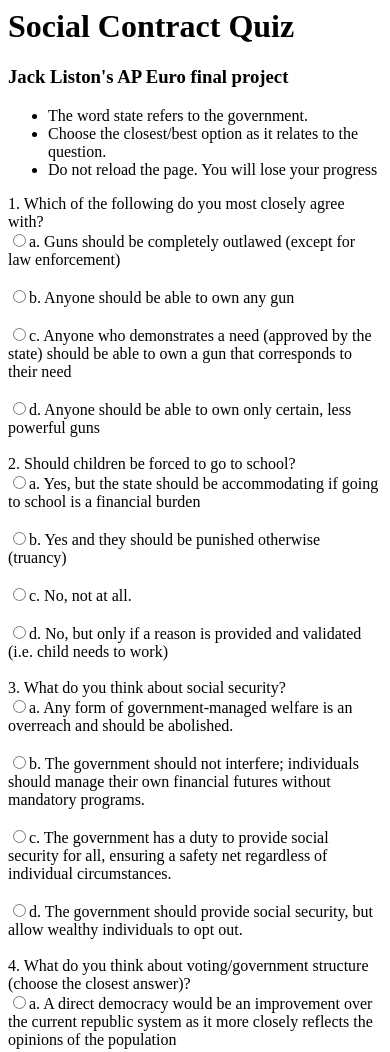
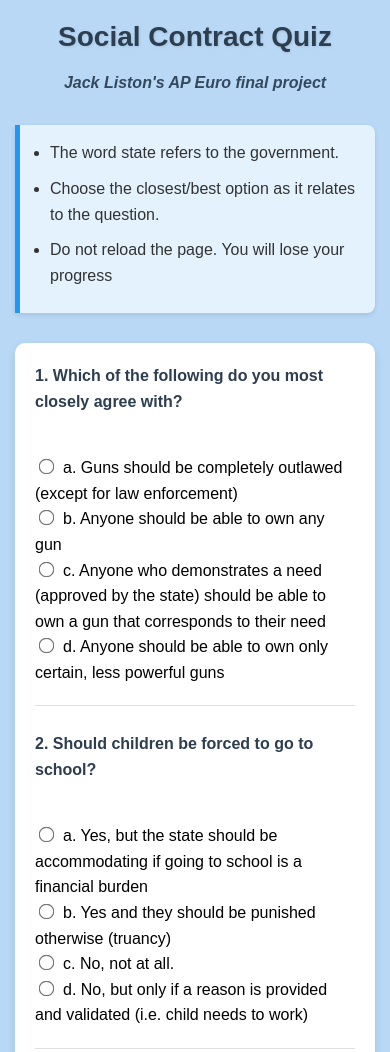
Before and after one commit to jackliston01/socialcontract, a plain HTML site: page quiz.html in a window 390 px wide. Shown: the top 1052 px of the page. Drawn offline with Linux system fonts and the light colour scheme.

Commit message:
added decent styling

```diff
--- a/assets/results.js
+++ b/assets/results.js
@@ -72,4 +72,4 @@ const myChart = new Chart(scchart, {
 });
 
 
-document.getElementById("score").innerHTML=(`Relationship between state and individual (x-axis):${Math.round(authlib*1000)/1000} <br> Human Nature (x-axis):${Math.round(evilgood*1000)/1000} <br> Score are out of 1`)
+document.getElementById("score").innerHTML=(`Relationship between state and individual (x-axis):${Math.round(authlib*1000)/1000} <br> Human Nature (x-axis):${Math.round(evilgood*1000)/1000} <br> Score are out of 1. The more towards the right, the more libertarian. The more towards the top, the more you believe that humans are good and cooperative`)
--- a/assets/style.css
+++ b/assets/style.css
@@ -1,23 +1,154 @@
-#examplegraph{
-    width: 300px;
-    height: 300px;
-}
-a, p{
-font-size: 22px;
-
-}
-#socialcontractheader{
-    padding-top: 75px;
+/* Base styles */
+body {
+    background-color: rgb(184, 216, 246);
+    font-family: 'Arial', sans-serif;
+    max-width: 800px;
+    margin: 0 auto;
+    padding: 20px;
+    line-height: 1.6;
 }
 
-#beginquiz{
-     padding: 12px 24px;
-    background-color: #57c935;
+/* Header styles */
+h1 {
+    color: #2c3e50;
+    text-align: center;
+    margin-bottom: 10px;
+    font-size: 36px;
+    text-shadow: 1px 1px 3px rgba(0, 0, 0, 0.1);
+}
+
+h3 {
+    color: #34495e;
+    text-align: center;
+    margin-top: 0;
+    font-style: italic;
+    margin-bottom: 30px;
+}
+
+/* Instructions list */
+ul {
+    background-color: #e3f2fd;
+    border-left: 5px solid #2196f3;
+    padding: 15px 15px 15px 30px;
+    margin-bottom: 30px;
+    border-radius: 0 8px 8px 0;
+    box-shadow: 0 2px 5px rgba(0, 0, 0, 0.1);
+}
+
+ul li {
+    margin-bottom: 10px;
+    color: #333;
+}
+
+/* Quiz container */
+#quiz {
+    background-color: white;
+    border-radius: 10px;
+    padding: 20px;
+    box-shadow: 0 4px 10px rgba(0, 0, 0, 0.1);
+}
+
+/* Question styling */
+.question {
+    margin-bottom: 25px;
+    padding-bottom: 20px;
+    border-bottom: 1px solid #e0e0e0;
+}
+
+.question:last-child {
+    border-bottom: none;
+}
+
+.question label {
+    display: block;
+    font-weight: bold;
+    font-size: 18px;
+    margin-bottom: 15px;
+    color: #2c3e50;
+}
+
+/* Radio button styling */
+input[type="radio"] {
+    margin-right: 10px;
+    transform: scale(1.2);
+    cursor: pointer;
+}
+
+/* Answer options */
+.question input[type="radio"] + br + br {
+    display: none;
+}
+
+/* Results button */
+button {
+    padding: 12px 24px;
+    background-color: #3498db;
     color: white;
     border: none;
     border-radius: 4px;
     cursor: pointer;
+    font-size: 16px;
+    font-weight: bold;
+    display: block;
+    margin: 30px auto 10px;
+    transition: background-color 0.3s;
+}
 
+button:hover {
+    background-color: #2980b9;
+}
+
+/* Existing styles with refinements */
+#examplegraph {
+    width: 300px;
+    height: 300px;
+}
+
+a, p {
+    font-size: 22px;
+}
+
+#socialcontractheader {
+    padding-top: 75px;
+}
+
+#beginquiz {
+    padding: 12px 24px;
+    background-color: #6bac57;
+    color: white;
+    border: none;
+    border-radius: 4px;
+    cursor: pointer;
     transition: background-color 0.3s;
     text-decoration: none;
+    display: inline-block;
+    font-weight: bold;
+    margin: 20px 0;
 }
+
+#beginquiz:hover {
+    background-color: #5a9249;
+}
+
+/* Mobile responsiveness */
+@media (max-width: 600px) {
+    body {
+        padding: 15px;
+    }
+
+    h1 {
+        font-size: 28px;
+    }
+
+    h3 {
+        font-size: 16px;
+    }
+
+    .question label {
+        font-size: 16px;
+    }
+
+    a, p {
+        font-size: 18px;
+    }
+}
```
